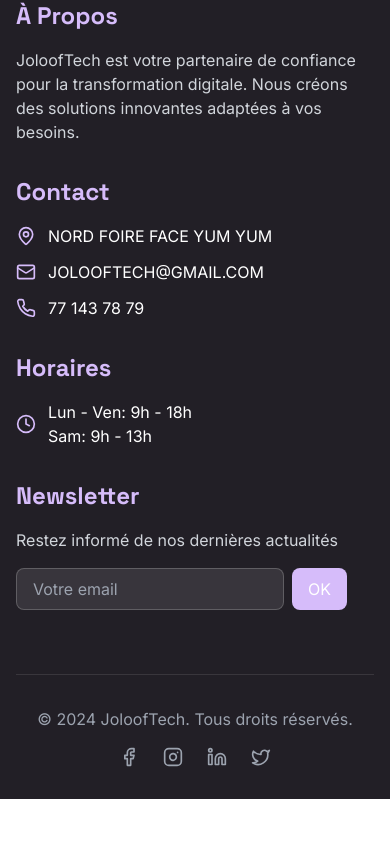
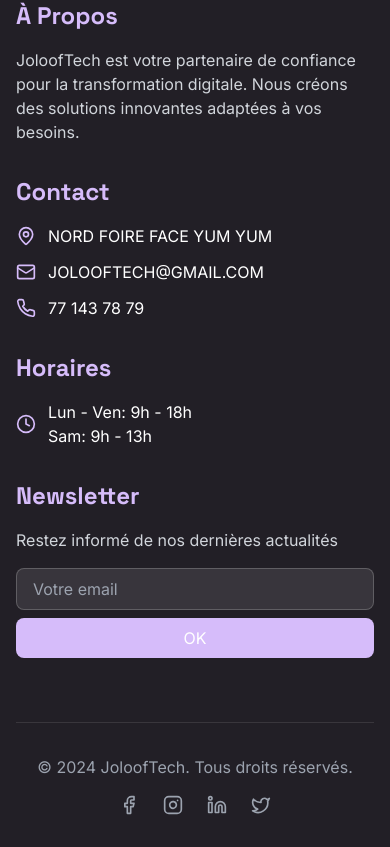
Before and after one commit to JOLOFTECH/joloftech, a React (Vite) app: page / in a window 390 px wide. Shown: the part 2567-3414 px from the top of the page. Before the commit the page ends 3366 px from the top, so only its background shows below. Built offline with nearby package versions, Linux system fonts and the light colour scheme.

Commit message:
Fix layout issue
The "OK" button in the newsletter section extends beyond the page boundary.  This commit addresses the layout problem.

```diff
--- a/src/components/Contact.tsx
+++ b/src/components/Contact.tsx
@@ -1,3 +1,4 @@
+
 import { Headphones, Mail, MapPin, Phone, Clock, Facebook, Instagram, Linkedin, Twitter } from "lucide-react";
 
 export const Contact = () => {
@@ -52,13 +53,13 @@ export const Contact = () => {
           <div className="space-y-4">
             <h3 className="text-2xl font-bold text-jolof-light">Newsletter</h3>
             <p className="text-gray-300">Restez informé de nos dernières actualités</p>
-            <div className="flex gap-2">
+            <div className="flex flex-col sm:flex-row gap-2">
               <input
                 type="email"
                 placeholder="Votre email"
-                className="px-4 py-2 rounded-lg bg-white/10 border border-white/20 focus:outline-none focus:border-jolof-light"
+                className="w-full px-4 py-2 rounded-lg bg-white/10 border border-white/20 focus:outline-none focus:border-jolof-light"
               />
-              <button className="px-4 py-2 bg-jolof-light rounded-lg hover:bg-opacity-90 transition-all">
+              <button className="whitespace-nowrap px-6 py-2 bg-jolof-light rounded-lg hover:bg-opacity-90 transition-all">
                 OK
               </button>
             </div>
```
